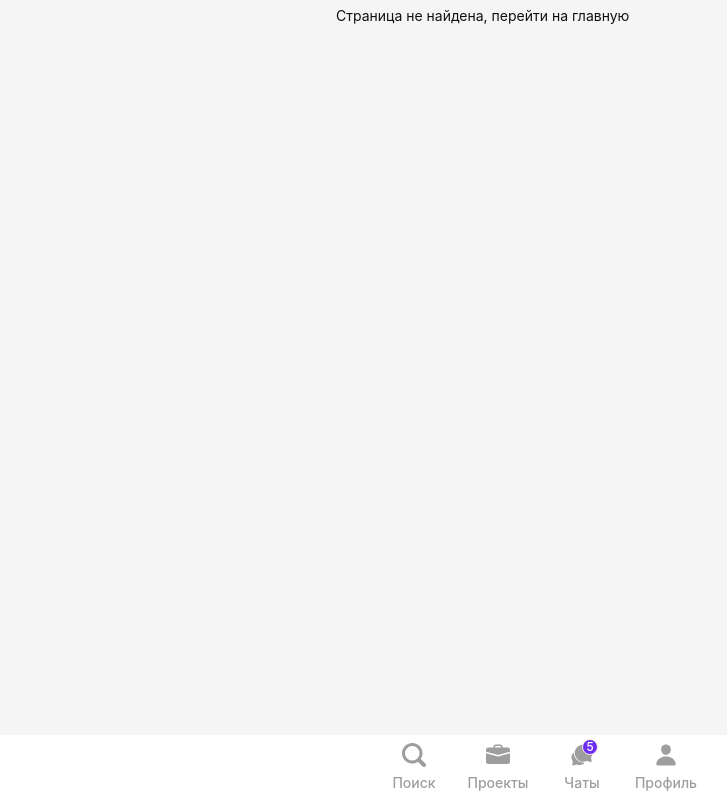
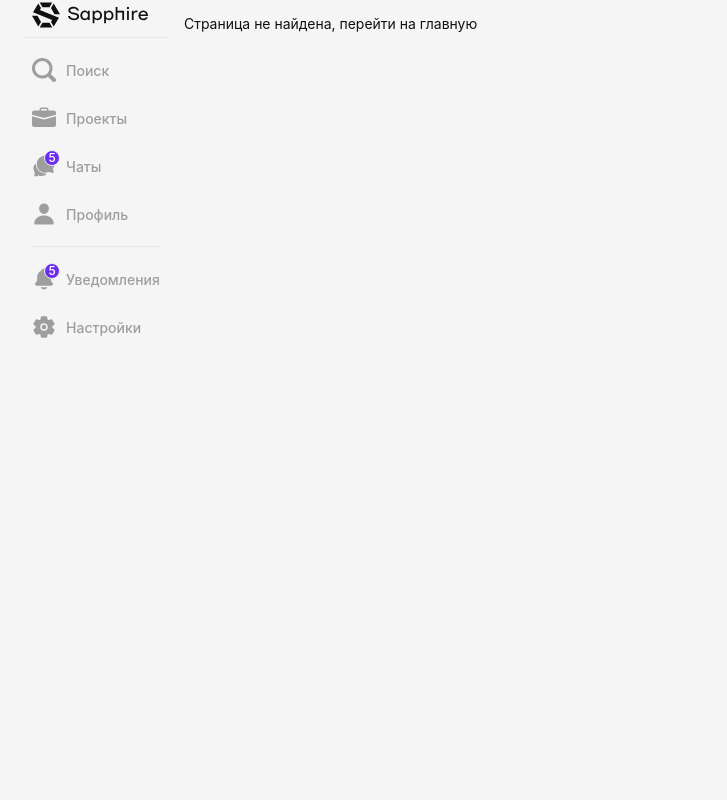
Before and after one commit to habralab/sapphire-team-front, a React (Vite) app: page /404 in a window 1280 px wide. Shown: the whole page, without its empty margins (100-827 px from the left). Built offline with nearby package versions, Linux system fonts and the light colour scheme; a web font is replaced by a local one.

Commit message:
fix: меню для десктопа и мобильного устройства

```diff
--- a/src/pages/layout/Layout.tsx
+++ b/src/pages/layout/Layout.tsx
@@ -1,4 +1,4 @@
-import { ChakraProvider, Container } from '@chakra-ui/react';
+import { ChakraProvider, Container, Flex } from '@chakra-ui/react';
 
 import { MenuBase, MenuDesktop } from '~/widgets/menu';
 
@@ -12,20 +12,23 @@ interface LayoutProps {
 
 export const Layout = ({ base, desktop }: LayoutProps) => {
   const isMobile = useIsMobile();
-  const isBase = isMobile || !desktop;
 
   return (
-    <ChakraProvider theme={isBase ? mobileTheme : desktopTheme}>
-      {isBase ? (
-        <Container maxW="md" px={5} pt={2} pb={16}>
-          {base}
+    <ChakraProvider theme={isMobile ? mobileTheme : desktopTheme}>
+      {isMobile ? (
+        <Flex alignItems="baseline">
           <MenuBase />
-        </Container>
+          <Container maxW="md" pt={2} pb={16}>
+            {base}
+          </Container>
+        </Flex>
       ) : (
-        <Container display="flex" maxW="80rem" pl={8} pt={8} pr={6} pb={20}>
+        <Flex alignItems="baseline">
           <MenuDesktop />
-          {desktop}
-        </Container>
+          <Container maxW="4xl" pt={4} ml={0}>
+            {desktop ?? base}
+          </Container>
+        </Flex>
       )}
     </ChakraProvider>
   );
--- a/src/shared/config/theme/theme.ts
+++ b/src/shared/config/theme/theme.ts
@@ -157,6 +157,6 @@ export const basicTheme = extendTheme({
     },
   },
   breakpoints: {
-    md: '37.5rem',
+    md: '40.6rem',
   },
 });
--- a/src/shared/ui/Logo/LogoDesktop.tsx
+++ b/src/shared/ui/Logo/LogoDesktop.tsx
@@ -5,7 +5,7 @@ import { ReactComponent as NameLogo } from './nameDesktop.svg';
 
 export const LogoDesktop = () => {
   return (
-    <Flex alignItems="center" gap={2} mb={2}>
+    <Flex alignItems="center" gap={2} mb={2} px={2}>
       <Icon as={IconLogo} w={7} h={7} />
       <Icon as={NameLogo} w={20} />
     </Flex>
--- a/src/widgets/menu/base/MenuBase.tsx
+++ b/src/widgets/menu/base/MenuBase.tsx
@@ -1,4 +1,4 @@
-import { Menu as ChakraMenu, Flex, HStack, Link } from '@chakra-ui/react';
+import { Container, Flex, Link } from '@chakra-ui/react';
 import { NavLink } from 'react-router-dom';
 
 import { SText } from '~/shared/ui/SText';
@@ -15,8 +15,8 @@ export const MenuBase = () => {
       right="0"
       justifyContent="center"
     >
-      <ChakraMenu>
-        <HStack as={'nav'} spacing={5} py="2" px="5">
+      <Container maxW="md">
+        <Flex as={'nav'} py="3" px="2" justifyContent="space-between">
           {routes.map(({ path, name, icon }) => {
             return (
               <Link key={path} as={NavLink} to={path} variant="nav">
@@ -33,8 +33,8 @@ export const MenuBase = () => {
               </Link>
             );
           })}
-        </HStack>
-      </ChakraMenu>
+        </Flex>
+      </Container>
     </Flex>
   );
 };
--- a/src/widgets/menu/desktop/MenuDesktop.tsx
+++ b/src/widgets/menu/desktop/MenuDesktop.tsx
@@ -8,14 +8,13 @@ import { routes } from './routes';
 
 export const MenuDesktop = () => {
   return (
-    <aside>
-      <Stack position="sticky" top={8} gap={0} pr="4.5rem">
+    <Stack position="sticky" top={6} gap={0} ml="auto" pl={2}>
       <LogoDesktop />
       <Divider variant="dividerStyle" mb={5} />
       <Stack as={'nav'} spacing={6}>
         {routes.map(({ path, name, icon, divided }) => {
           return (
-              <Link key={path} as={NavLink} to={path} variant="nav">
+            <Link key={path} as={NavLink} to={path} variant="nav" px={2}>
               {divided && <Divider variant="dividerStyle" mt={-1} mb={5} />}
               <Flex alignItems="center" gap={2.5}>
                 {icon({ size: '6', value: 5 })}
@@ -28,6 +27,5 @@ export const MenuDesktop = () => {
         })}
       </Stack>
     </Stack>
-    </aside>
   );
 };
```
Lines whose indentation alone changed are shown as unchanged.
